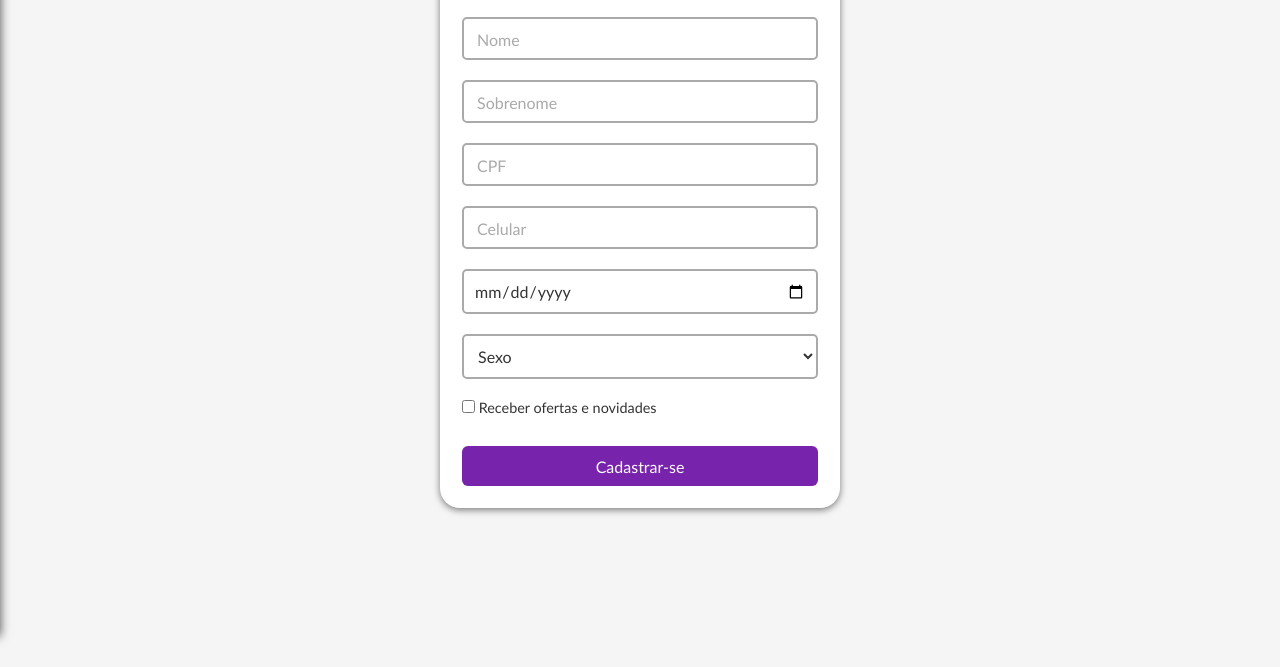
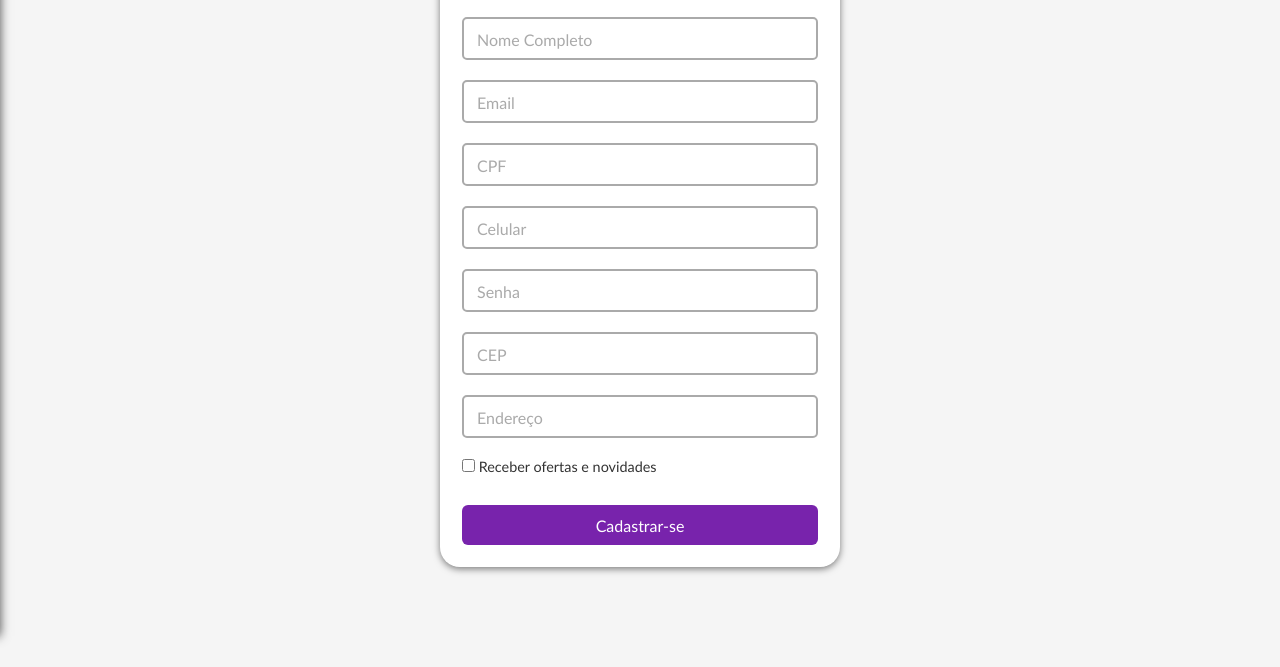
Before and after one commit to guiki8/TechStore, a plain HTML site: page Loja/cadastro.html in a window 1280 px wide. Shown: the part 164-831 px from the top of the page. Before the commit the page ends 800 px from the top, so only its background shows below. Drawn offline with Linux system fonts and the light colour scheme.

Commit message:
Atualização do Cadastro
Pequena atualização dos campos do cadastro do cliente.

```diff
--- a/Loja/cadastro.html
+++ b/Loja/cadastro.html
@@ -64,11 +64,11 @@
             <form action="#">
                 <div class="input-box">
                     <input type="text" id="nome" required placeholder=" ">
-                    <span class="placeholder">Nome</span>
+                    <span class="placeholder">Nome Completo</span>
                 </div>
                 <div class="input-box">
-                    <input type="text" id="sobrenome" required placeholder=" ">
-                    <span class="placeholder">Sobrenome</span>
+                    <input type="email" id="email" required placeholder=" ">
+                    <span class="placeholder">Email</span>
                 </div>
                 <div class="input-box">
                     <input type="tel" id="cpf" required placeholder=" ">
@@ -78,16 +78,17 @@
                     <input type="tel" id="celular" required placeholder=" ">
                     <span class="placeholder">Celular</span>
                 </div>
-
                 <div class="input-box">
-                   <input type="date" placeholder="Nascimento" required>
+                   <input type="password" id="senha" required placeholder=" " >
+                   <span class="placeholder">Senha</span>
                 </div>
                 <div class="input-box">
-                    <select>
-                        <option>Sexo</option>
-                        <option>Feminino</option>
-                        <option>Masculino</option>
-                    </select>
+                    <input type="number" id="cep" required placeholder=" ">
+                    <span class="placeholder">CEP</span>
+                </div>
+                <div class="input-box">
+                    <input type="text" id="endereço" required placeholder=" ">
+                    <span class="placeholder">Endereço</span>
                 </div>
                 <div class="remember-forgot">
                     <label class="ofertas1"><input class="ofertas2" type="checkbox" id="check"> Receber ofertas e novidades</label>
```
